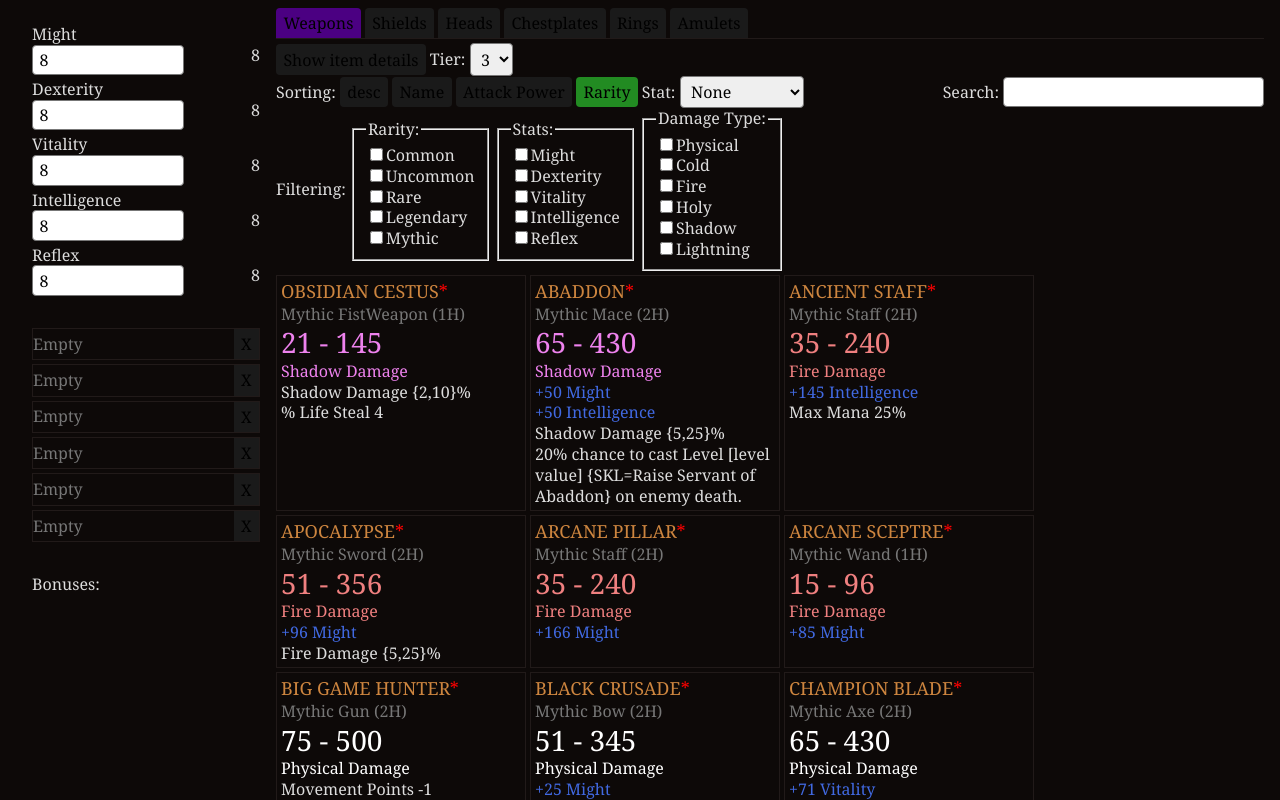
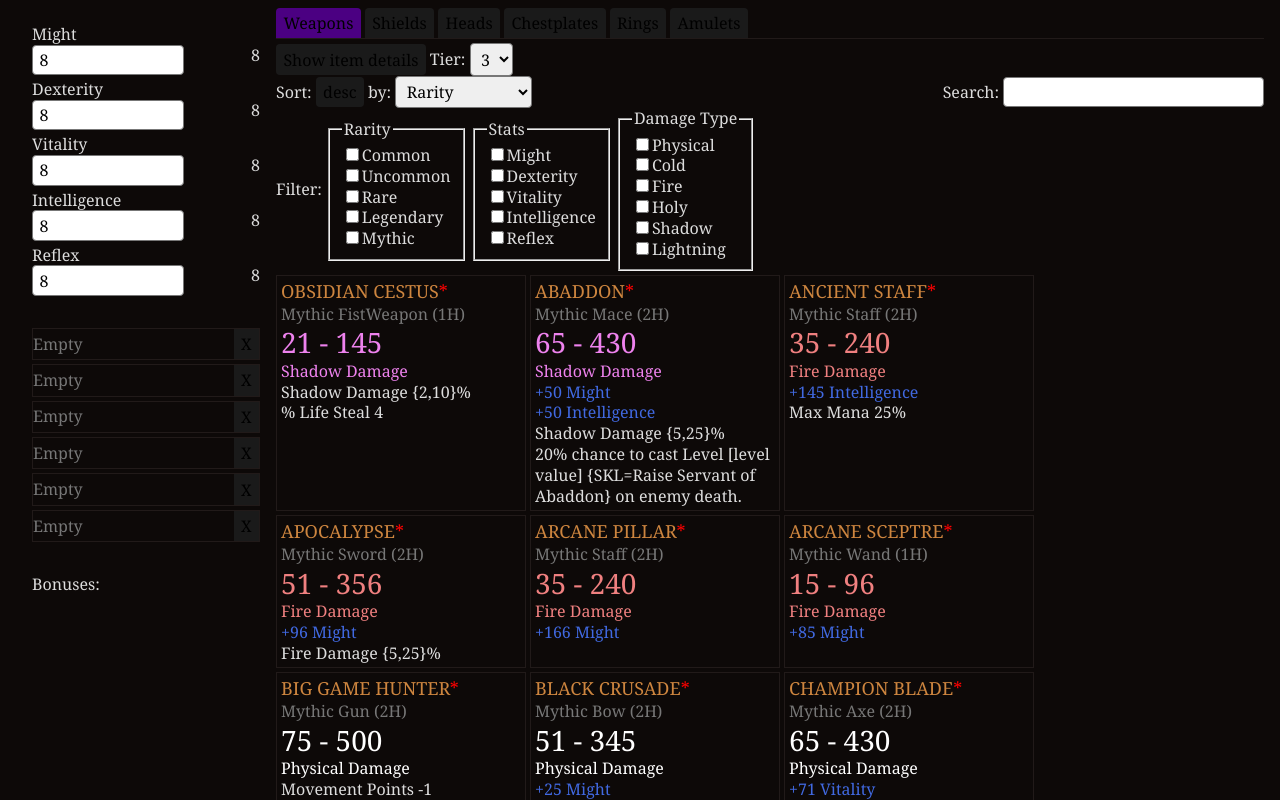
Before and after one commit to chrifox/stolen-realm-gearlib, a React (Vite) app: page / in a window 1280 px wide. Shown: the top 800 px of the page. Built offline with nearby package versions, Linux system fonts and the light colour scheme.

Commit message:
fix weapon damageType filter bug causing armour not to show

```diff
--- a/eslint.config.js
+++ b/eslint.config.js
@@ -23,6 +23,10 @@ export default tseslint.config(
         "warn",
         { allowConstantExport: true },
       ],
+      "@typescript-eslint/consistent-type-imports": [
+        "warn",
+        { prefer: "type-imports", disallowTypeAnnotations: false },
+      ],
     },
   }
 );
--- a/src/components/FilterSortControls.tsx
+++ b/src/components/FilterSortControls.tsx
@@ -1,14 +1,14 @@
-import { ChangeEvent } from "react";
-import { css, styled } from "styled-components";
+import { type ChangeEvent } from "react";
+import { styled } from "styled-components";
 
 import {
+  type ItemType,
   DAMAGE_TYPES,
-  type ItemType,
   RARITIES,
   STATS,
   useFilterSortContext,
 } from "../context/FilterSortContext";
-import { type ItemTier } from "../types/item";
+import type { ItemTier } from "../types/item";
 
 const FilterSortControlsContainer = styled.div`
   width: 100%;
@@ -23,6 +23,9 @@ const FilterSortControlsContainer = styled.div`
     width: 100%;
   }
 
+  .misc-controls {
+  }
+
   .sort-controls {
     .search {
       margin-left: auto;
@@ -30,16 +33,12 @@ const FilterSortControlsContainer = styled.div`
   }
 
   .filter-controls {
+    fieldset {
+      label {
+        display: block;
       }
-`;
-
-const SortControlButton = styled.button<{ $active?: boolean }>`
-  ${({ $active }) =>
-    $active
-      ? css`
-          background: forestgreen;
-        `
-      : ""}
+    }
+  }
 `;
 
 export const FilterSortControls = ({ itemType }: { itemType: ItemType }) => {
@@ -90,43 +89,26 @@ export const FilterSortControls = ({ itemType }: { itemType: ItemType }) => {
         </label>
       </div>
       <div className="sort-controls">
-        Sorting:
+        Sort:
         <button onClick={setSortOrder}>{sortOrder}</button>
-        <SortControlButton
-          onClick={() => setSortField("name")}
-          $active={sortField === "name"}
-        >
-          Name
-        </SortControlButton>
-        {itemType === "Armor" ? (
+        <label>
+          by:{" "}
+          <select onChange={(e) => setSortField(e.target.value)}>
+            <option value="rarity">Rarity</option>
+            <option value="name">Name</option>
+            <option value="stat">Stat</option>
+            {itemType === "Weapon" && (
+              <option value="attackPower">Attack Power</option>
+            )}
+            {itemType === "Armor" && (
               <>
-            <SortControlButton
-              onClick={() => setSortField("armor")}
-              $active={sortField === "armor"}
-            >
-              Armor
-            </SortControlButton>
-            <SortControlButton
-              onClick={() => setSortField("magicArmor")}
-              $active={sortField === "magicArmor"}
-            >
-              Magic Armor
-            </SortControlButton>
+                <option value="armor">Armor</option>
+                <option value="magicArmor">Magic Armor</option>
               </>
-        ) : (
-          <SortControlButton
-            onClick={() => setSortField("attackPower")}
-            $active={sortField === "attackPower"}
-          >
-            Attack Power
-          </SortControlButton>
             )}
-        <SortControlButton
-          onClick={() => setSortField("rarity")}
-          $active={sortField === "rarity"}
-        >
-          Rarity
-        </SortControlButton>
+          </select>
+        </label>
+        {sortField === "stat" && (
           <label>
             Stat:{" "}
             <select
@@ -141,6 +123,7 @@ export const FilterSortControls = ({ itemType }: { itemType: ItemType }) => {
               ))}
             </select>
           </label>
+        )}
         <label className="search">
           Search:&nbsp;
           <input
@@ -152,11 +135,11 @@ export const FilterSortControls = ({ itemType }: { itemType: ItemType }) => {
       </div>
 
       <div className="filter-controls">
-        Filtering:
+        Filter:
         <fieldset>
-          <legend>Rarity:</legend>
+          <legend>Rarity</legend>
           {RARITIES.map((rarity) => (
-            <label key={rarity.value} style={{ display: "block" }}>
+            <label key={rarity.value}>
               <input
                 type="checkbox"
                 value={rarity.value}
@@ -168,9 +151,9 @@ export const FilterSortControls = ({ itemType }: { itemType: ItemType }) => {
           ))}
         </fieldset>
         <fieldset>
-          <legend>Stats:</legend>
+          <legend>Stats</legend>
           {STATS.map((stat) => (
-            <label key={stat} style={{ display: "block" }}>
+            <label key={stat}>
               <input
                 type="checkbox"
                 value={stat}
@@ -183,9 +166,9 @@ export const FilterSortControls = ({ itemType }: { itemType: ItemType }) => {
         </fieldset>
         {itemType === "Weapon" && (
           <fieldset>
-            <legend>Damage Type:</legend>
+            <legend>Damage Type</legend>
             {DAMAGE_TYPES.map((damageType) => (
-              <label key={damageType} style={{ display: "block" }}>
+              <label key={damageType}>
                 <input
                   type="checkbox"
                   value={damageType}
--- a/src/components/ItemTile.tsx
+++ b/src/components/ItemTile.tsx
@@ -3,7 +3,7 @@ import { styled } from "styled-components";
 import { useCharacterContext } from "../context/CharacterContext";
 import { type ItemType } from "../context/FilterSortContext";
 
-import { type ItemTier, type Armor, type Weapon } from "../types/item";
+import type { ItemTier, Armor, Weapon } from "../types/item";
 
 type ItemTileProps = {
   item: Weapon | Armor;
--- a/src/context/FilterSortContext.tsx
+++ b/src/context/FilterSortContext.tsx
@@ -134,6 +134,7 @@ export const FilterSortContextProvider = ({
       }
     } else if (currentItemType === "Armor") {
       // Reset fields that are not valid for armor
+      setDamageTypeFilter([]);
       if (sortField === "attackPower") {
         setSortField("rarity");
       }
--- a/src/hooks/useFilteredItems.ts
+++ b/src/hooks/useFilteredItems.ts
@@ -1,14 +1,10 @@
 import { useMemo } from "react";
 
-import {
-  type DamageType,
-  type Stat,
-  type StatImprovement,
-} from "../types/common";
-import { type Armor, type Weapon } from "../types/item";
+import type { DamageType, Stat, StatImprovement } from "../types/common";
+import type { Armor, Weapon } from "../types/item";
 
 const filterItems = (
-  items: any[],
+  items: Weapon[] | Armor[],
   searchTerm: string,
   rarityFilter: number[],
   statFilter: Stat[],
@@ -33,7 +29,7 @@ const filterItems = (
 
     const matchesDamageTypeFilter =
       damageTypeFilter.length === 0 ||
-      damageTypeFilter.includes(item.damageType);
+      ("damageType" in item && damageTypeFilter.includes(item.damageType));
 
     return (
       matchesSearchTerm &&
--- a/src/hooks/useSortedItems.ts
+++ b/src/hooks/useSortedItems.ts
@@ -1,17 +1,18 @@
 import { useMemo } from "react";
 
-import { Armor, Weapon } from "../types/item";
-import { StatImprovement } from "../types/common";
-import { SortOrder } from "../context/FilterSortContext";
+import type { SortOrder } from "../context/FilterSortContext";
+
+import type { StatImprovement } from "../types/common";
+import type { Armor, SortableItem, Weapon } from "../types/item";
 
 const sortItems = (
-  items: any[],
+  items: SortableItem[],
   field: string,
   order: SortOrder,
   statSort?: string
 ) => {
   return items.sort((a, b) => {
-    let valueA: any, valueB: any;
+    let valueA: string | number, valueB: string | number;
 
     switch (field) {
       case "name":
@@ -23,16 +24,16 @@ const sortItems = (
         valueB = b.rarity.value;
         break;
       case "attackPower":
-        valueA = a.attackPower?.max;
-        valueB = b.attackPower?.max;
+        valueA = (a as Weapon).attackPower?.max ?? 0;
+        valueB = (b as Weapon).attackPower?.max ?? 0;
         break;
       case "armor":
-        valueA = a.armor?.max;
-        valueB = b.armor?.max;
+        valueA = (a as Armor).armor?.max;
+        valueB = (b as Armor).armor?.max;
         break;
       case "magicArmor":
-        valueA = a.magicArmor?.max;
-        valueB = b.magicArmor?.max;
+        valueA = (a as Armor).magicArmor?.max;
+        valueB = (b as Armor).magicArmor?.max;
         break;
       case "stat": {
         valueA =
@@ -57,7 +58,7 @@ const sortItems = (
 };
 
 export function useSortedItems(
-  items: Armor[] | Weapon[],
+  items: SortableItem[],
   sortField: string,
   sortOrder: SortOrder,
   statSort: string
--- a/src/types/csv.ts
+++ b/src/types/csv.ts
@@ -1,4 +1,4 @@
-import { DamageType } from "./common";
+import type { DamageType } from "./common";
 
 export type csvItemGUID = {
   Name: string;
```
Also changed, not shown: src/components/Character.tsx (+4 -4 lines), src/components/ItemList.tsx (+5 -2 lines), src/types/item.ts (+7 -5 lines). Lines whose indentation alone changed are shown as unchanged.
